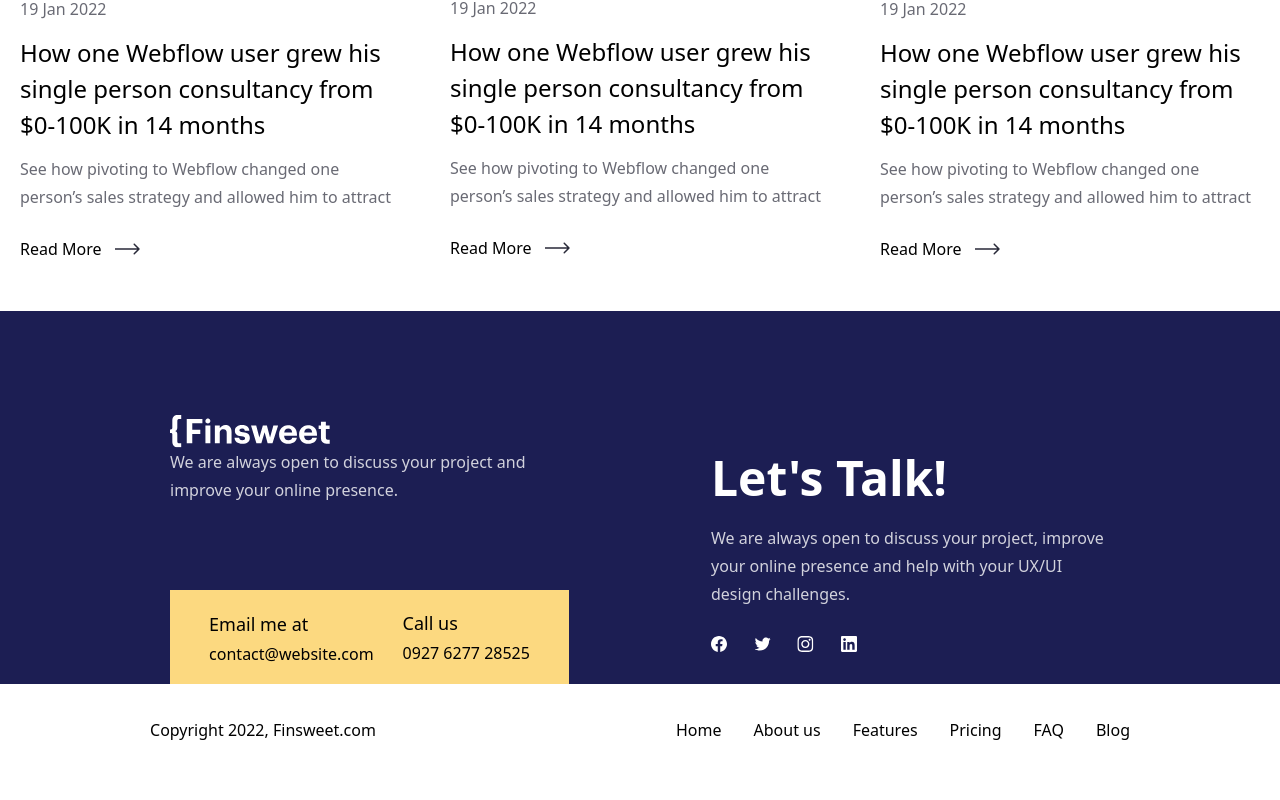
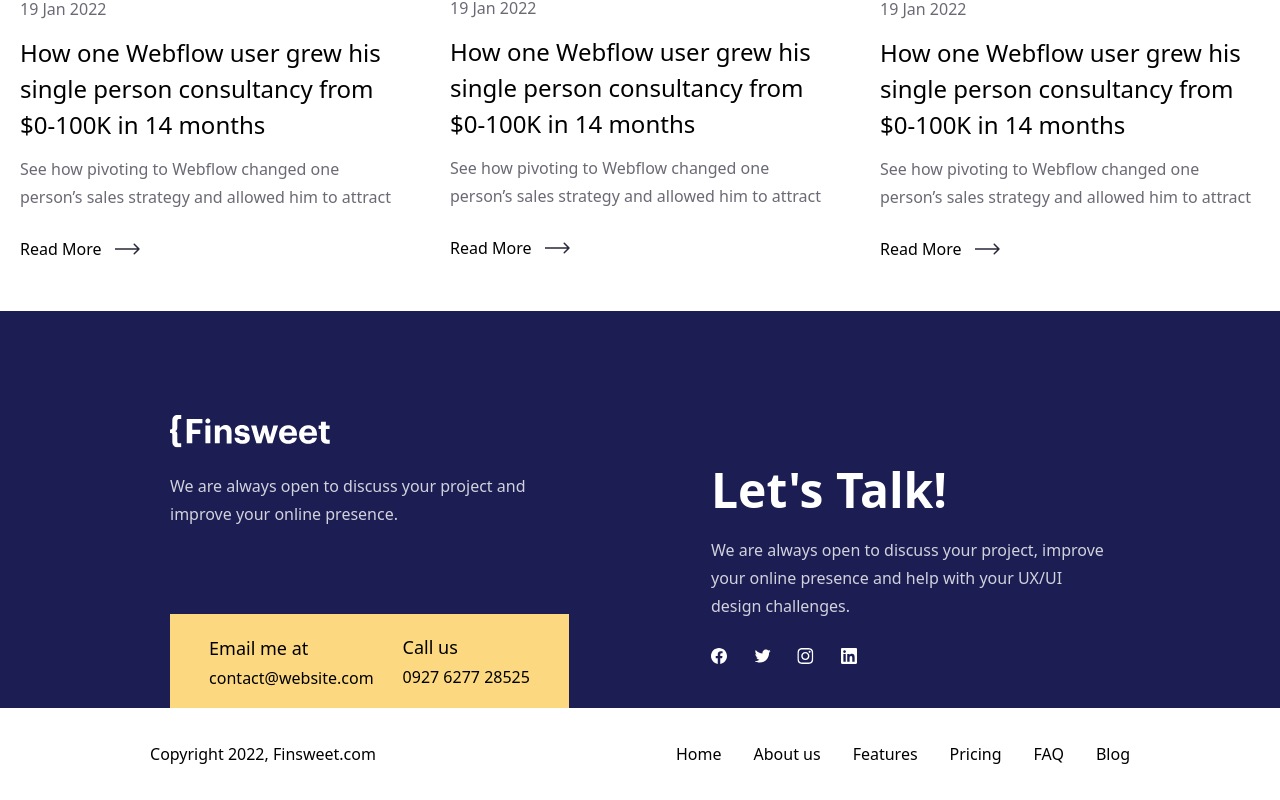
Before and after one commit to QuratUlAin-AlphaSquad/BasicBlog, a SvelteKit app: page / in a window 1280 px wide. Shown: the part 5925-6725 px from the top of the page. Before the commit the page ends 6701 px from the top, so only its background shows below. Built offline with nearby package versions, Linux system fonts and the light colour scheme.

Commit message:
Footer Gap

```diff
--- a/src/Components/Footer.svelte
+++ b/src/Components/Footer.svelte
@@ -7,6 +7,7 @@
     <div class="bg-[#1C1E53] flex flex-row xs:py-16 xs:px-5 lg:py-0 lg:pt-[104px] xs:gap-16 md:gap-[142px] justify-center pt-[196px] xs:flex-col sm:items-center sm:pb-[196px] md:flex-col md:items-center md:pb-[196px] lg:flex-row md:pt-36">
         <!-- Finsweet svg -->
         <div>
+            <div class="flex flex-col gap-6">
         <svg width="160" height="33" viewBox="0 0 160 33" fill="none" xmlns="http://www.w3.org/2000/svg">
             <g clip-path="url(#clip0_221_57)">
             <path d="M159.716 24.7494V28.7089H156.395C152.851 28.5975 150.957 26.6836 150.957 23.0887V14.0456H148.638V10.5722H150.957V6.68359H155.858V10.5317H159.605V13.995H155.858V22.6026C155.858 23.7671 156.091 24.6988 157.884 24.6988L159.716 24.7494Z" fill="white"/>
@@ -27,6 +28,7 @@
             </svg>
 
             <p class="pb-[86px] font-sans text-[16px] font-medium leading-[28px] text-white/[0.800000011920929] max-w-[399px]">We are always open to discuss your project and improve your online presence.</p>
+        </div>
 
             <div class="bg-[#FCD980] max-w-[517px] flex xs:flex-col xs:items-center md:items-start md:flex-row gap-[29px] justify-center">
                 <div>
```
